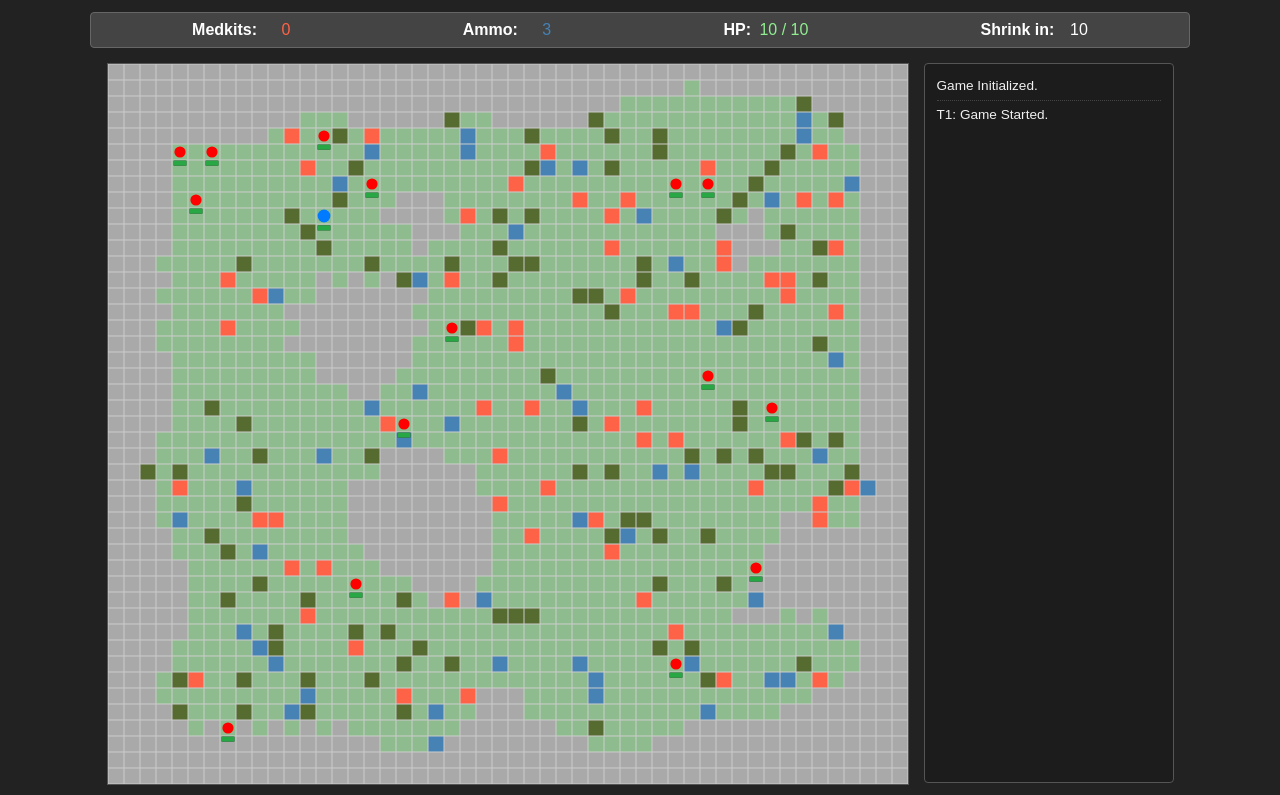
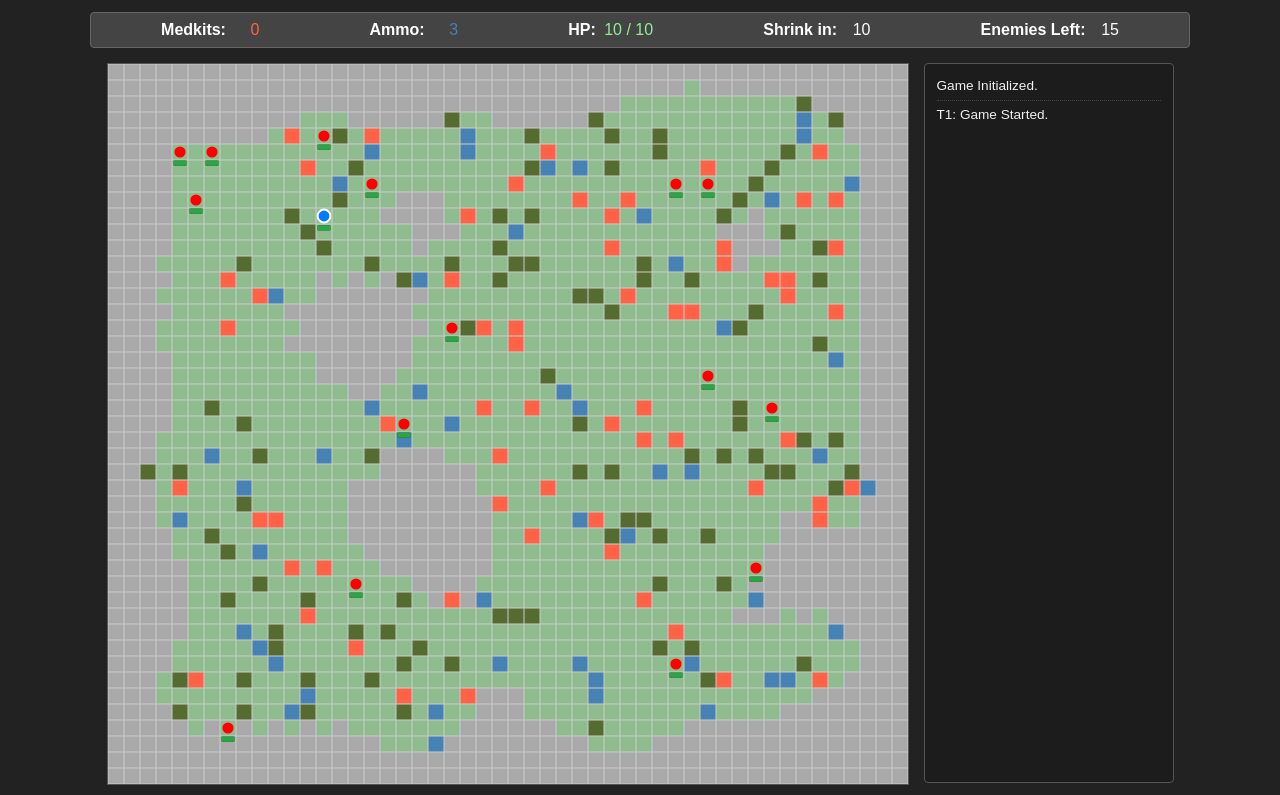
Before and after one commit to pkugelmass/fortgridd, a plain HTML site: page index.html in a window 1280 px wide. Shown: the part 56-851 px from the top of the page. Drawn offline with Linux system fonts and the light colour scheme.

Commit message:
UI: Outlined the player, added enemie left to status bar.

```diff
--- a/index.html
+++ b/index.html
@@ -16,6 +16,7 @@
         <span class="status-item" id="ammoStatus">Ammo: <span id="ammoValue">0</span></span>
         <span class="status-item" id="hpStatus">HP: <span id="hpValue">--/--</span></span>
         <span class="status-item" id="shrinkStatus">Shrink in: <span id="shrinkValue">--</span></span>
+        <span class="status-item" id="enemiesStatus">Enemies Left: <span id="enemiesValue">--</span></span>
     </div>
 
     <div id="mainContent">
--- a/js/drawing.js
+++ b/js/drawing.js
@@ -84,6 +84,13 @@ function drawPlayer(ctx, cellSize) {
     ctx.fillStyle = player.color;
     ctx.beginPath(); ctx.arc(centerX, centerY, radius, 0, Math.PI * 2); ctx.fill();
 
+    // --- NEW: Draw Player Outline ---
+    ctx.strokeStyle = '#FFFFFF'; // White outline (or black '#000000')
+    ctx.lineWidth = 2; // Make it slightly thicker
+    ctx.beginPath(); // Need a new path for stroke
+    ctx.arc(centerX, centerY, radius, 0, Math.PI * 2);
+    ctx.stroke(); // Draw the outline
+
     // --- Draw Player HP Bar --- (Using helper)
     const barWidth = cellSize * 0.8;
     const barHeight = 5;
--- a/js/main.js
+++ b/js/main.js
@@ -12,16 +12,73 @@ const canvas = document.getElementById('gameCanvas'); const ctx = canvas.getCont
 
 
 // --- Status Bar Update Function ---
-/** Updates the HTML status bar */
+/**
+ * Updates the text content of the HTML status bar elements.
+ */
 function updateStatusBar() {
-    if (typeof Game === 'undefined' || typeof player === 'undefined') { return; }
-    const medkitEl = document.getElementById('medkitsValue'); const ammoEl = document.getElementById('ammoValue'); const hpEl = document.getElementById('hpValue'); const shrinkEl = document.getElementById('shrinkValue');
+    // Check if crucial objects/functions exist first
+    if (typeof Game === 'undefined' || typeof player === 'undefined' || typeof Game.getTurnNumber !== 'function' || typeof Game.isGameOver !== 'function') {
+        console.warn("updateStatusBar skipped: Game or Player object/functions missing.");
+        return;
+    }
+
+    // Get elements references
+    const medkitEl = document.getElementById('medkitsValue');
+    const ammoEl = document.getElementById('ammoValue');
+    const hpEl = document.getElementById('hpValue');
+    const shrinkEl = document.getElementById('shrinkValue');
+    const enemiesEl = document.getElementById('enemiesValue'); // Assuming this exists from previous step
+
     try {
+        // Update Medkits
         if (medkitEl && player.resources) { medkitEl.textContent = player.resources.medkits || 0; }
+        else if (medkitEl) { medkitEl.textContent = '--'; }
+
+        // Update Ammo
         if (ammoEl && player.resources) { ammoEl.textContent = player.resources.ammo || 0; }
+        else if (ammoEl) { ammoEl.textContent = '--'; }
+
+        // Update HP
         if (hpEl) { hpEl.textContent = `${player.hp ?? '--'} / ${player.maxHp || '--'}`; }
-        if (shrinkEl && typeof SHRINK_INTERVAL !== 'undefined' && SHRINK_INTERVAL > 0) { if(Game.isGameOver()){ shrinkEl.textContent = "N/A"; } else { const currentTurn = Game.getTurnNumber(); const turnsSinceLastShrink = (currentTurn - 1) % SHRINK_INTERVAL; const turnsLeft = SHRINK_INTERVAL - turnsSinceLastShrink; shrinkEl.textContent = turnsLeft; } } else if (shrinkEl) { shrinkEl.textContent = "N/A"; }
-    } catch (error) { console.error("Error updating status bar:", error); }
+        else { console.warn("updateStatusBar: hpValue element missing."); }
+
+        // Update Enemies Left
+        if (enemiesEl && typeof enemies !== 'undefined') { enemiesEl.textContent = enemies.filter(e => e && e.hp > 0).length; }
+        else if (enemiesEl) { enemiesEl.textContent = '--'; }
+        else { console.warn("updateStatusBar: enemiesValue element missing."); }
+
+        // --- Update Shrink Countdown ---
+        if (shrinkEl) { // Check if the element itself exists first
+            if (typeof SHRINK_INTERVAL !== 'undefined' && SHRINK_INTERVAL > 0) {
+                if (Game.isGameOver()) {
+                    shrinkEl.textContent = "N/A";
+                } else {
+                    const currentTurn = Game.getTurnNumber();
+                    // Ensure currentTurn is a valid number before calculating
+                    if (typeof currentTurn === 'number' && currentTurn > 0 && isFinite(currentTurn)) {
+                        const turnsSinceLastShrink = (currentTurn - 1) % SHRINK_INTERVAL;
+                        const turnsLeft = SHRINK_INTERVAL - turnsSinceLastShrink;
+                        shrinkEl.textContent = turnsLeft; // Set the calculated value
+                        // console.log(`DEBUG: Update Shrink - Turn: ${currentTurn}, Left: ${turnsLeft}`); // Keep commented unless needed
+                    } else {
+                         console.warn(`updateStatusBar: Invalid currentTurn number: ${currentTurn}`);
+                         shrinkEl.textContent = "?"; // Indicate calculation issue
+                    }
+                }
+            } else {
+                 // SHRINK_INTERVAL constant might be missing or invalid
+                 shrinkEl.textContent = "N/A";
+                 console.warn("updateStatusBar: SHRINK_INTERVAL missing or invalid.");
+            }
+        } else {
+             // Element with ID 'shrinkValue' was not found in HTML
+             console.warn("updateStatusBar: Element with ID 'shrinkValue' not found.");
+        }
+        // --- End Update Shrink Countdown ---
+
+    } catch (error) {
+        console.error("Error updating status bar:", error);
+    }
 }
 
 // --- Log Display Update Function --- (MODIFIED for Auto-Scroll)
```
